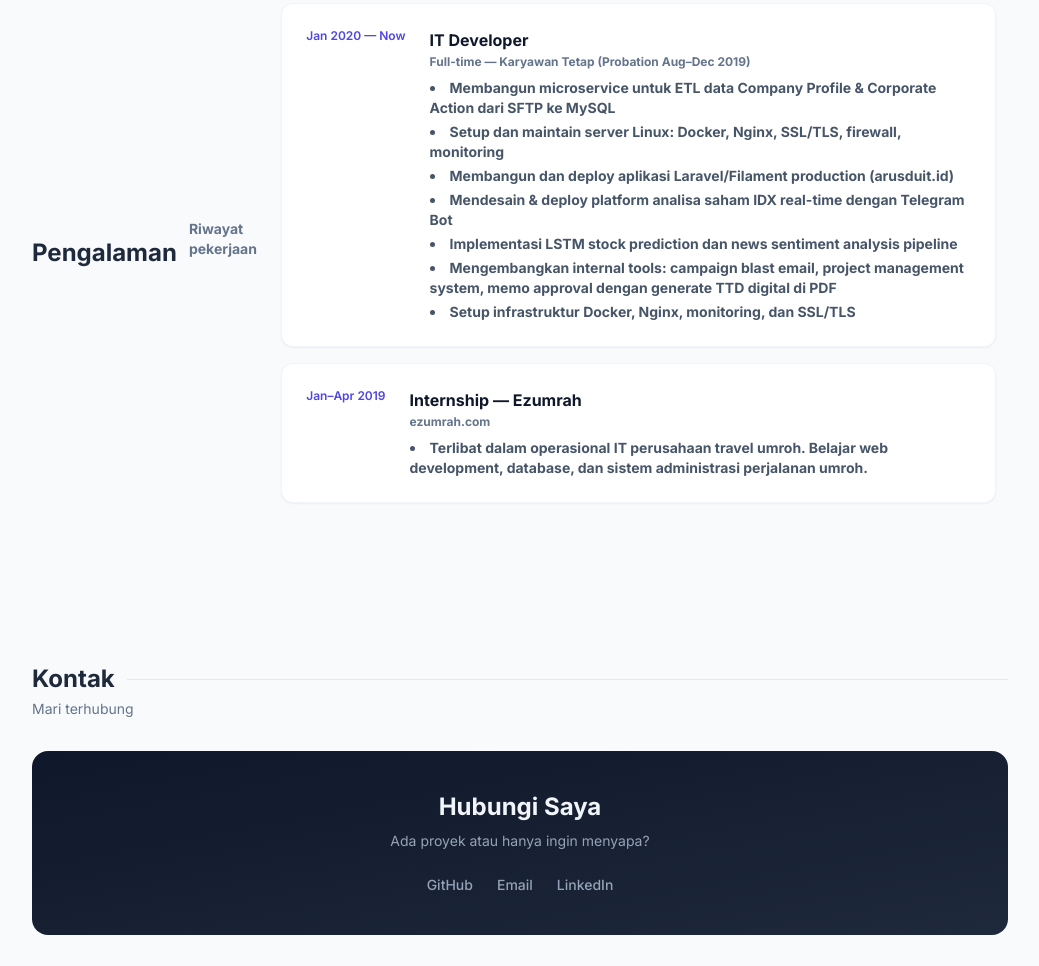
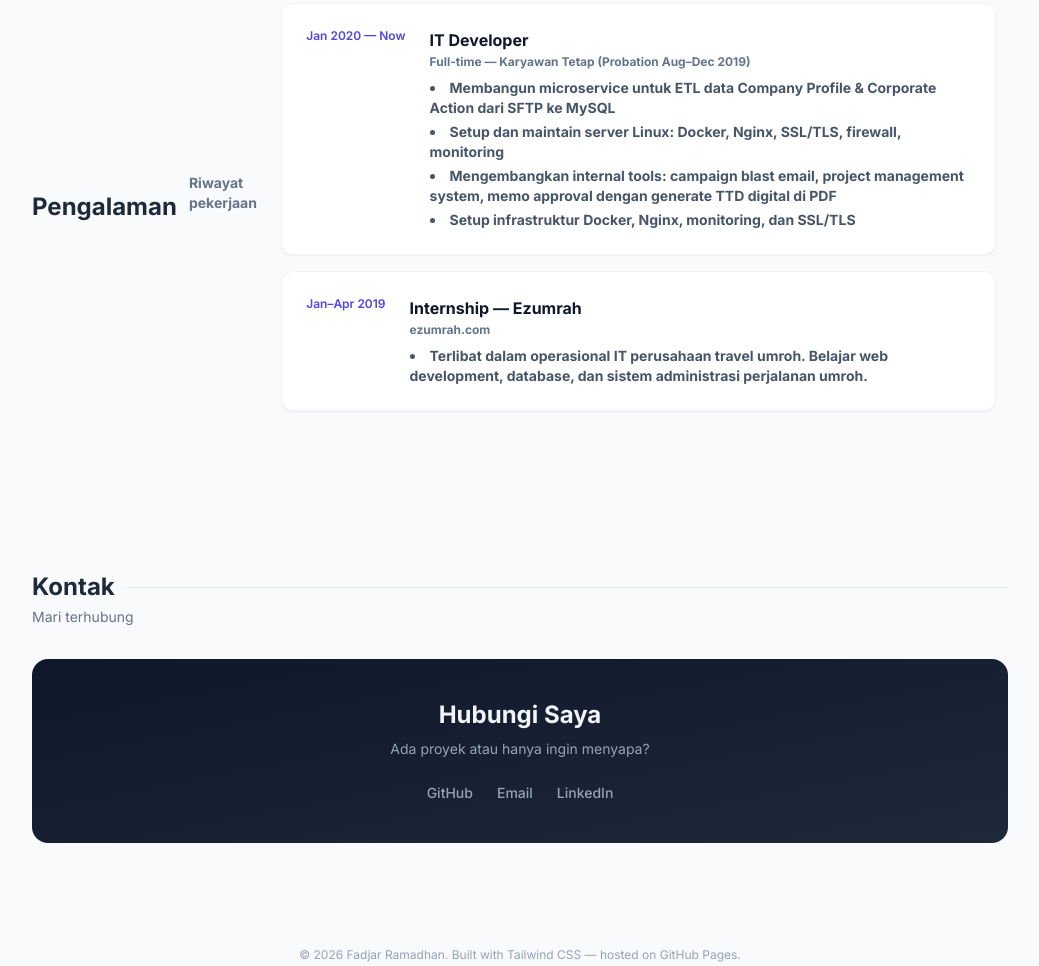
Before and after one commit to fadjar1209/fadjar1209.github.io, a website: page index.html in a window 1280 px wide. Shown: the part 3622-4588 px from the top of the page, without its empty margins (120-1159 px from the left). Drawn offline with nearby package versions, Linux system fonts and the light colour scheme.

```diff
--- a/index.html
+++ b/index.html
@@ -309,12 +309,9 @@ applyLang(currentLang);
       <div>
         <h3 class="text-base font-bold text-slate-900">IT Developer</h3>
         <p class="text-xs text-slate-500 mt-0.5 mb-2">Full-time &mdash; Karyawan Tetap (Probation Aug&ndash;Dec 2019)</p>
-        <ul class="list-disc list-inside space-y-1 text-sm text-slate-600">
-                    <li>Membangun microservice untuk ETL data Company Profile &amp; Corporate Action dari SFTP ke MySQL</li>
+                <ul class="list-disc list-inside space-y-1 text-sm text-slate-600">
+          <li>Membangun microservice untuk ETL data Company Profile &amp; Corporate Action dari SFTP ke MySQL</li>
           <li>Setup dan maintain server Linux: Docker, Nginx, SSL/TLS, firewall, monitoring</li>
-          <li>Membangun dan deploy aplikasi Laravel/Filament production (arusduit.id)</li>
-          <li>Mendesain &amp; deploy platform analisa saham IDX real-time dengan Telegram Bot</li>
-          <li>Implementasi LSTM stock prediction dan news sentiment analysis pipeline</li>
           <li>Mengembangkan internal tools: campaign blast email, project management system, memo approval dengan generate TTD digital di PDF</li>
           <li>Setup infrastruktur Docker, Nginx, monitoring, dan SSL/TLS</li>
         </ul>
```
